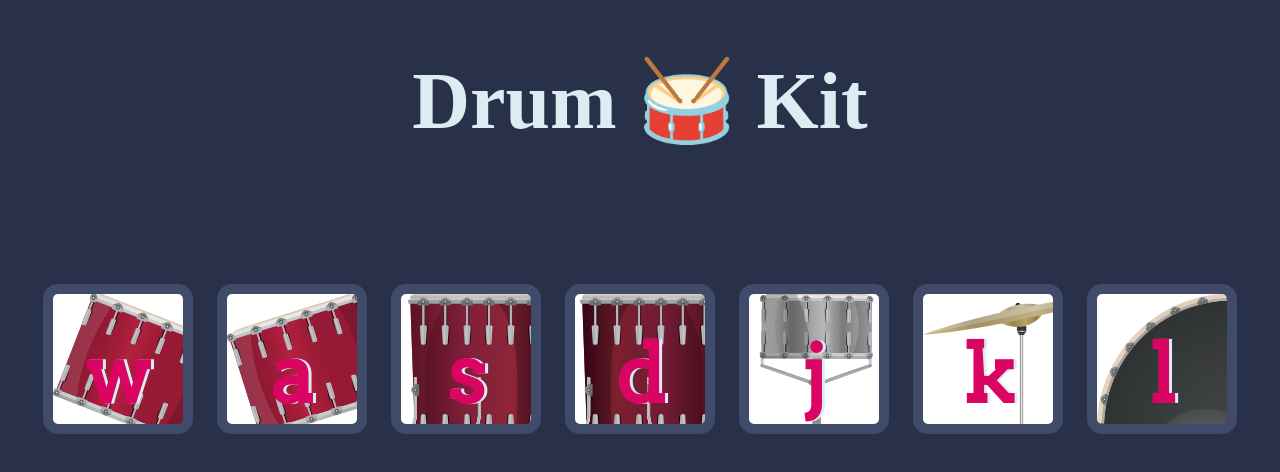
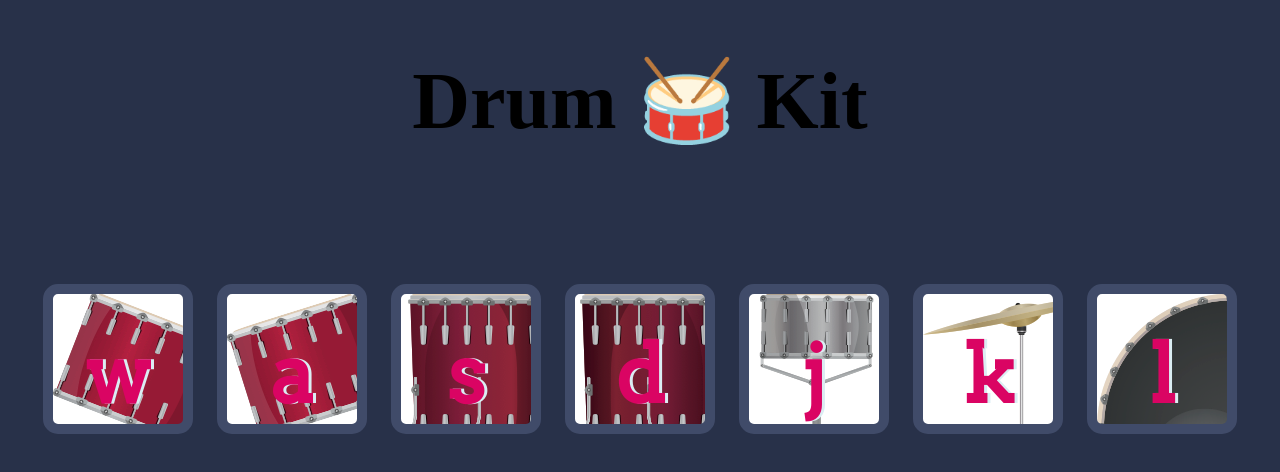
Before and after one commit to Ritwizsms/virtual-drumset, a plain HTML site: page index.html in a window 1280 px wide. Drawn offline with Linux system fonts and the light colour scheme.

Commit message:
Update styles.css

```diff
--- a/styles.css
+++ b/styles.css
@@ -5,7 +5,7 @@ body {
 
 h1 {
   font-size: 5rem;
-  color: #DBEDF3;
+  color: #white;
 
 
 }
```
